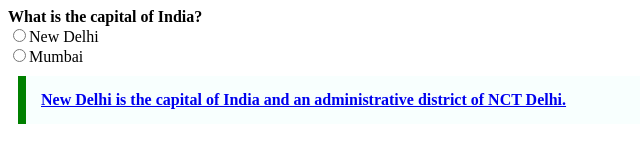
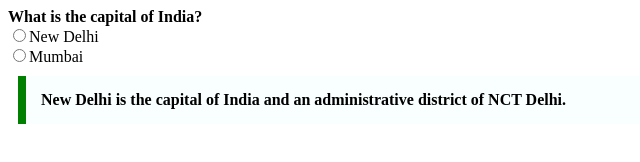
Before and after one commit to acciojob/trivia-ShreyanshPandey73, a website: page main.html in a window 1280 px wide. Shown: the whole page, without its empty margins (0-640 px from the left). Drawn offline with Linux system fonts and the light colour scheme.

Commit message:
created a submission

```diff
--- a/main.html
+++ b/main.html
@@ -11,7 +11,7 @@
 	<b>What is the capital of India?</b><br>
 	<input type="radio">New Delhi<br>
 	<input type="radio">Mumbai
-	<blockquote class ="block" ><a href="https://en.wikipedia.org/wiki/New_Delhi">New Delhi is the capital of India and an administrative district of NCT Delhi.</a></blockquote>
+	<blockquote class ="block" cite="https://en.wikipedia.org/wiki/New_Delhi">New Delhi is the capital of India and an administrative district of NCT Delhi.</blockquote>
     <script type="text/javascript" src="./script.js">
 </script>
 
```
